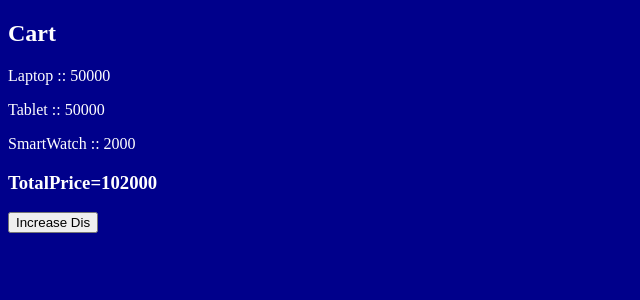
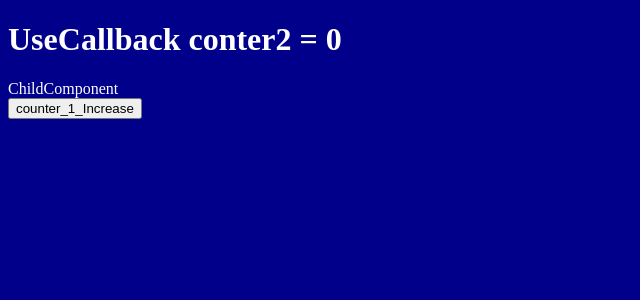
Before and after one commit to sikkki23/react-hooks, a React (Vite) app: page / in a window 1280 px wide. Shown: the top 300 px of the page, without its empty margins (0-640 px from the left). Built offline with nearby package versions, Linux system fonts and the light colour scheme.

Commit message:
useCallback example added

```diff
--- a/src/App.jsx
+++ b/src/App.jsx
@@ -6,6 +6,7 @@ import ChangeBg from '../useLayOutEffect/ChangeBg'
 import IndGov from '../PropsDrillDown/IndGov'
 import Reducer from '../useReducer/Reducer'
 import Cart from '../useMemo/Cart'
+import UseCallback from '../useCallback/usecallback'
 
 const App = () => {
   return (
@@ -15,7 +16,8 @@ const App = () => {
       <ChangeBg/>
       <IndGov /> */}
       {/* <Reducer /> */}
-      <Cart/>
+      {/* <Cart/> */}
+     <UseCallback />
       </div>
 
   )
--- /dev/null
+++ b/useCallback/ChildComponent.jsx
@@ -0,0 +1,14 @@
+import React, { useEffect } from 'react'
+
+
+const ChildComponent = ({handleClick}) => {
+    useEffect (() => {
+        console.log('Child Component called');
+    } ,[handleClick]);
+
+  return (
+    <div>ChildComponent</div>
+  )
+}
+
+export default ChildComponent
--- /dev/null
+++ b/useCallback/UseCallback.jsx
@@ -0,0 +1,27 @@
+import React, { useCallback, useState } from 'react'
+import ChildComponent from './childComponent';
+
+const UseCallback = () => {
+
+    const [counter1,setCounter1] = useState(0);
+    const [counter2,setCounter2] = useState(0);
+
+//    const handleClick = () => setCounter1(counter1+1);
+const handleClick = useCallback( ()=> setCounter1(counter1+1) ,[counter1] );
+
+
+  return (
+    <div>
+
+        <h1>UseCallback conter2 = {counter2}</h1>
+        <ChildComponent handleClick ={ handleClick }/>
+        <button onClick={ () => setCounter2(counter2 + 1)}>
+        counter_1_Increase
+        </button>
+
+
+    </div>
+  )
+};
+
+export default UseCallback
```
